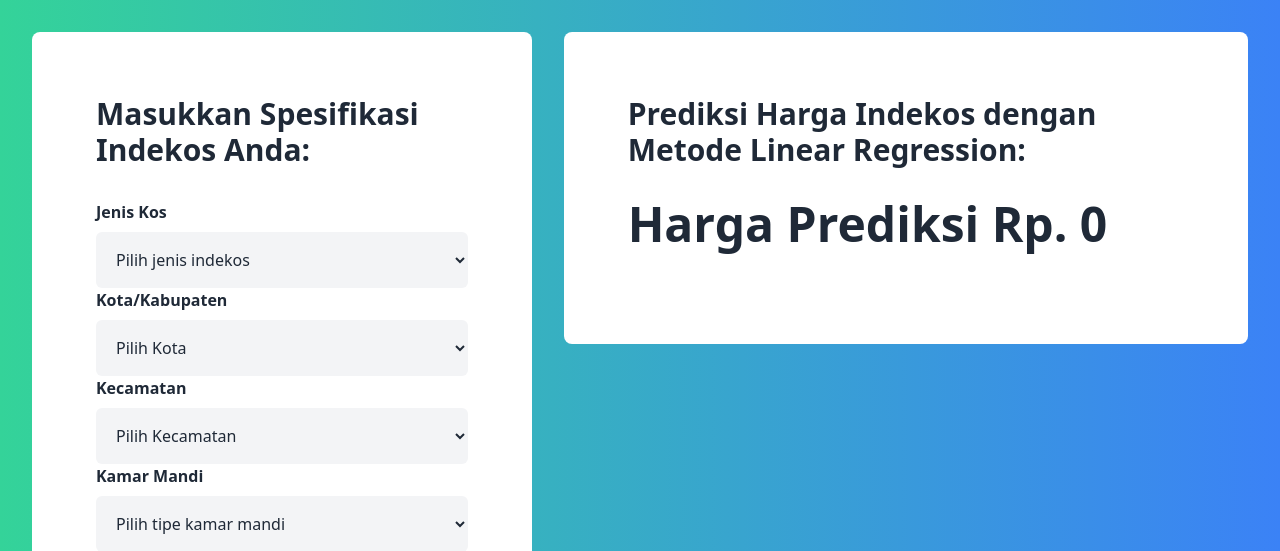
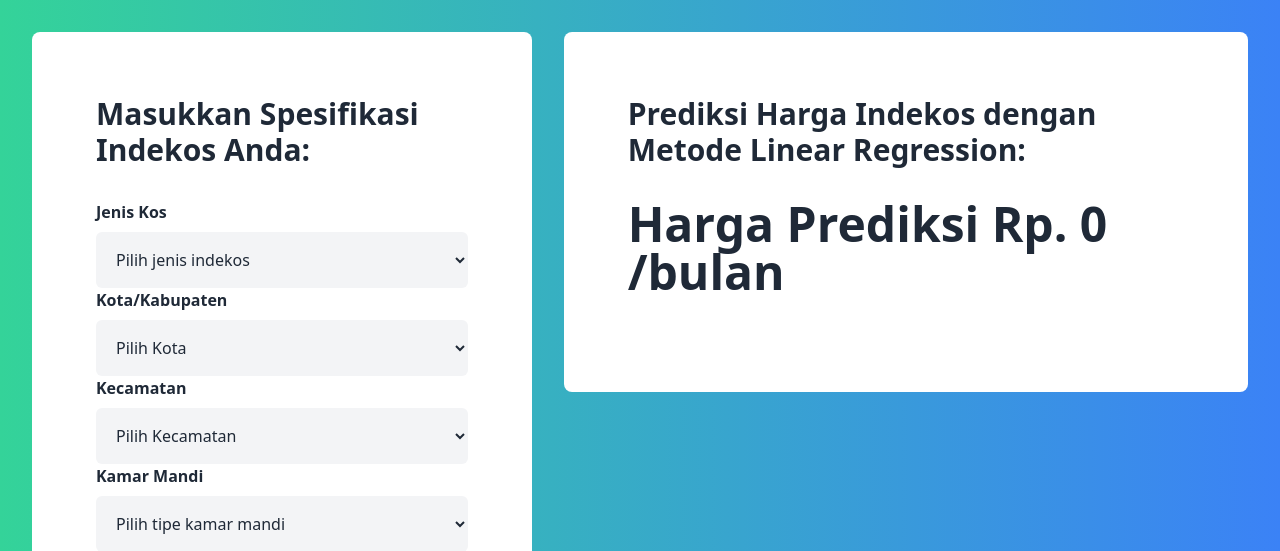
Before and after one commit to cecepwahyu/indekost-price-predict, a Flask app: page / in a window 1280 px wide. Shown: the top 551 px of the page. Run offline with Flask 2, Linux system fonts and the light colour scheme; parts of the project's set-up code (start-up, migrations or seed data) failed here and were passed over.

Commit message:
Update index.html

```diff
--- a/templates/index.html
+++ b/templates/index.html
@@ -195,7 +195,7 @@
                 <h1 class="text-3xl mb-8">
                     <b>Prediksi Harga Indekos dengan Metode Linear Regression:</b>
                 </h1>
-                <h2 class="text-5xl font-bold">Harga Prediksi Rp. {{ Harga }}
+                <h2 class="text-5xl font-bold">Harga Prediksi Rp. {{ Harga }} /bulan
                 </h2>
                 <div class="mt-8">
 
```
